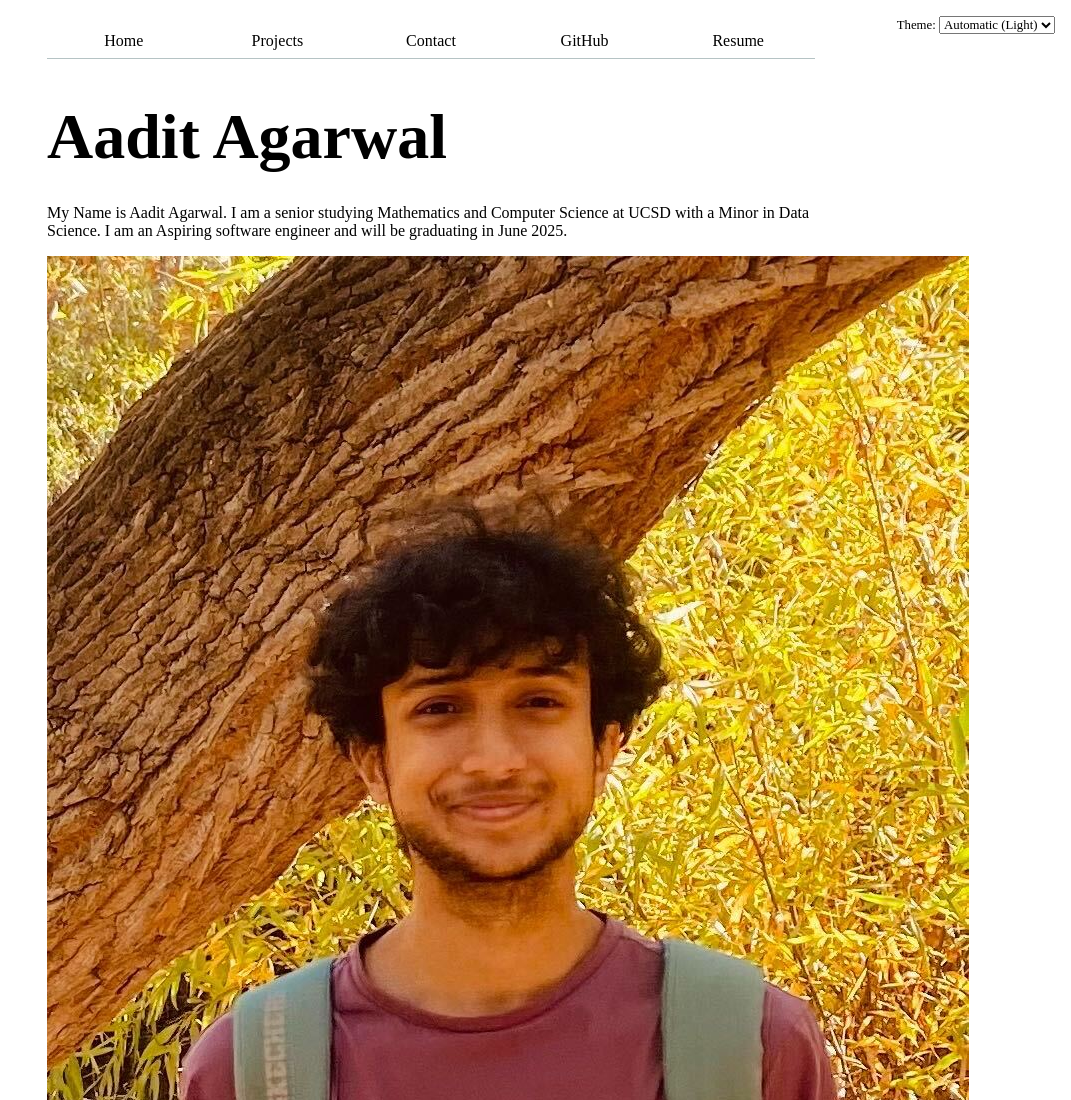
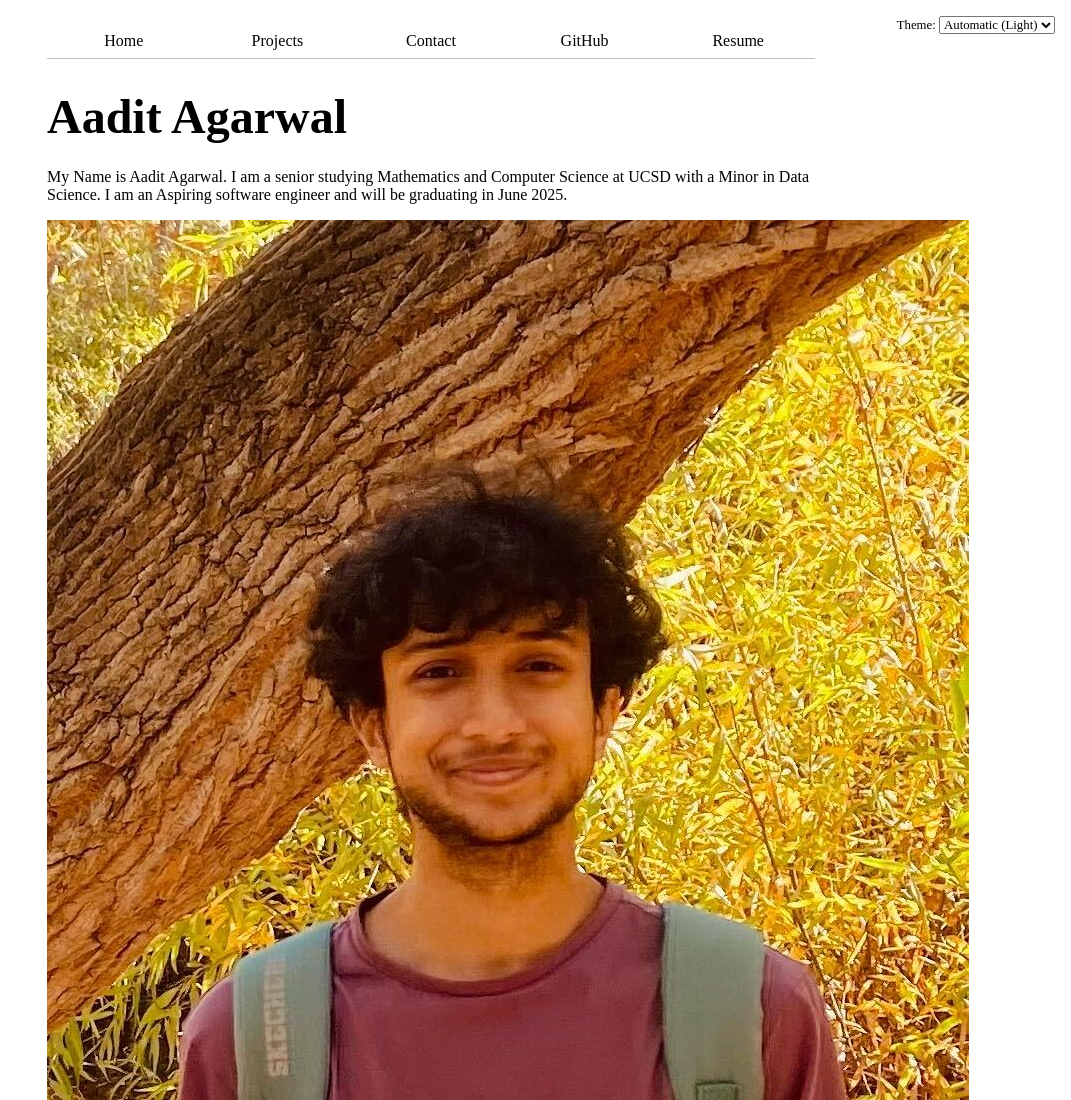
Before and after one commit to aaadit24/Portfolio, a plain HTML site: page index.html in a window 1280 px wide. Shown: the top 1100 px of the page, without its empty margins (209-1280 px from the left). Drawn offline with Linux system fonts and the light colour scheme.

Commit message:
style changes

```diff
--- a/style.css
+++ b/style.css
@@ -78,7 +78,7 @@
  }
 
  h1 {
-    font-size: 400%;
+    font-size: 300%;
  }
 
 
```
